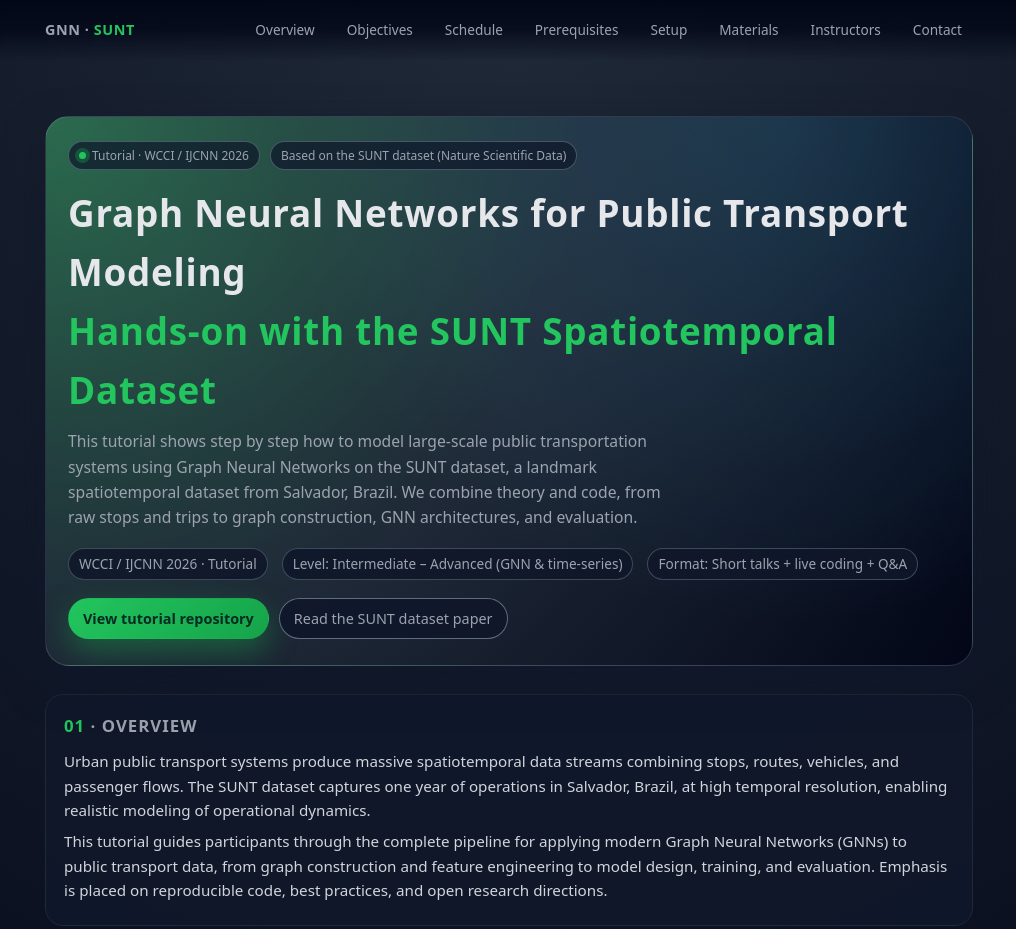
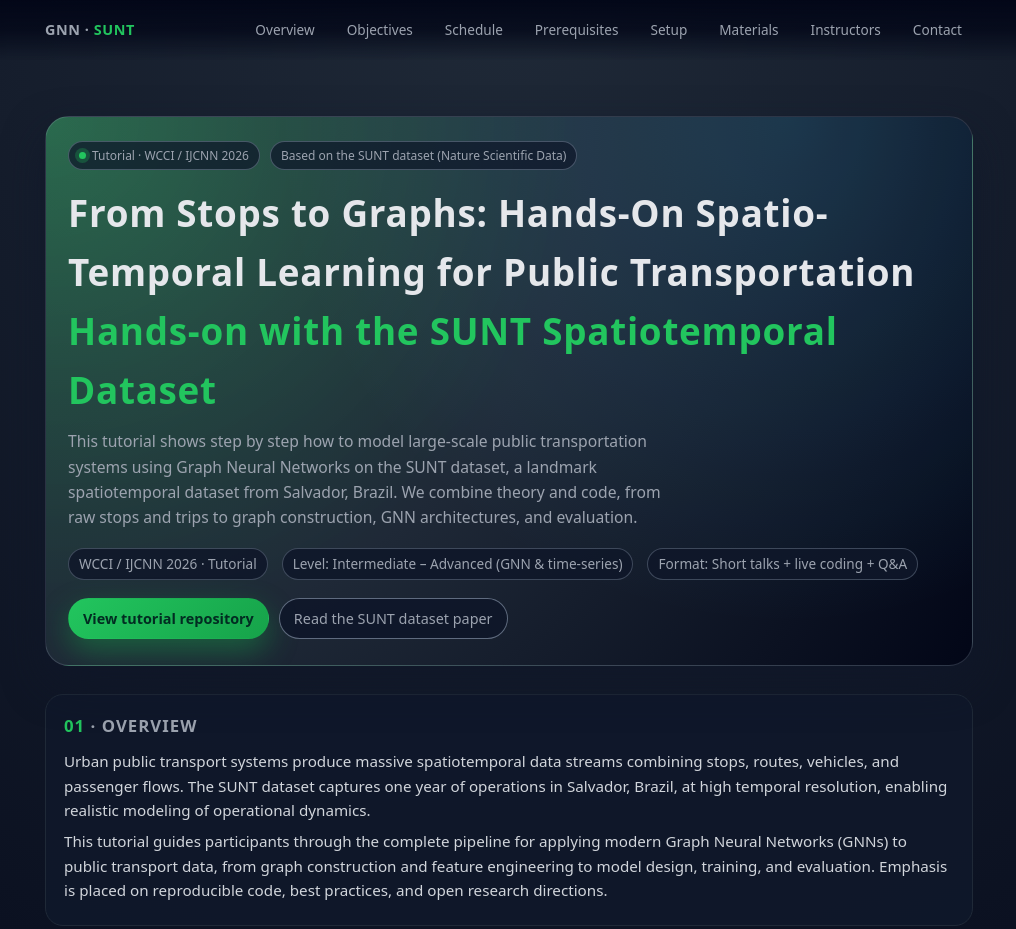
Before and after one commit to LabIA-UFBA/wcci-ijcnn-sunt-gnn, a plain HTML site: page index.html in a window 1280 px wide. Shown: the top 929 px of the page, without its empty margins (131-1147 px from the left). Drawn offline with Linux system fonts and the light colour scheme.

Commit message:
Update hero title for public transport tutorial

```diff
--- a/index.html
+++ b/index.html
@@ -423,7 +423,7 @@
           </div>
         </div>
         <h1 class="hero-title">
-          Graph Neural Networks for Public Transport Modeling<br />
+          From Stops to Graphs: Hands-On Spatio-Temporal Learning for Public Transportation<br />
           <span>Hands-on with the SUNT Spatiotemporal Dataset</span>
         </h1>
         <p class="hero-subtitle">
```
